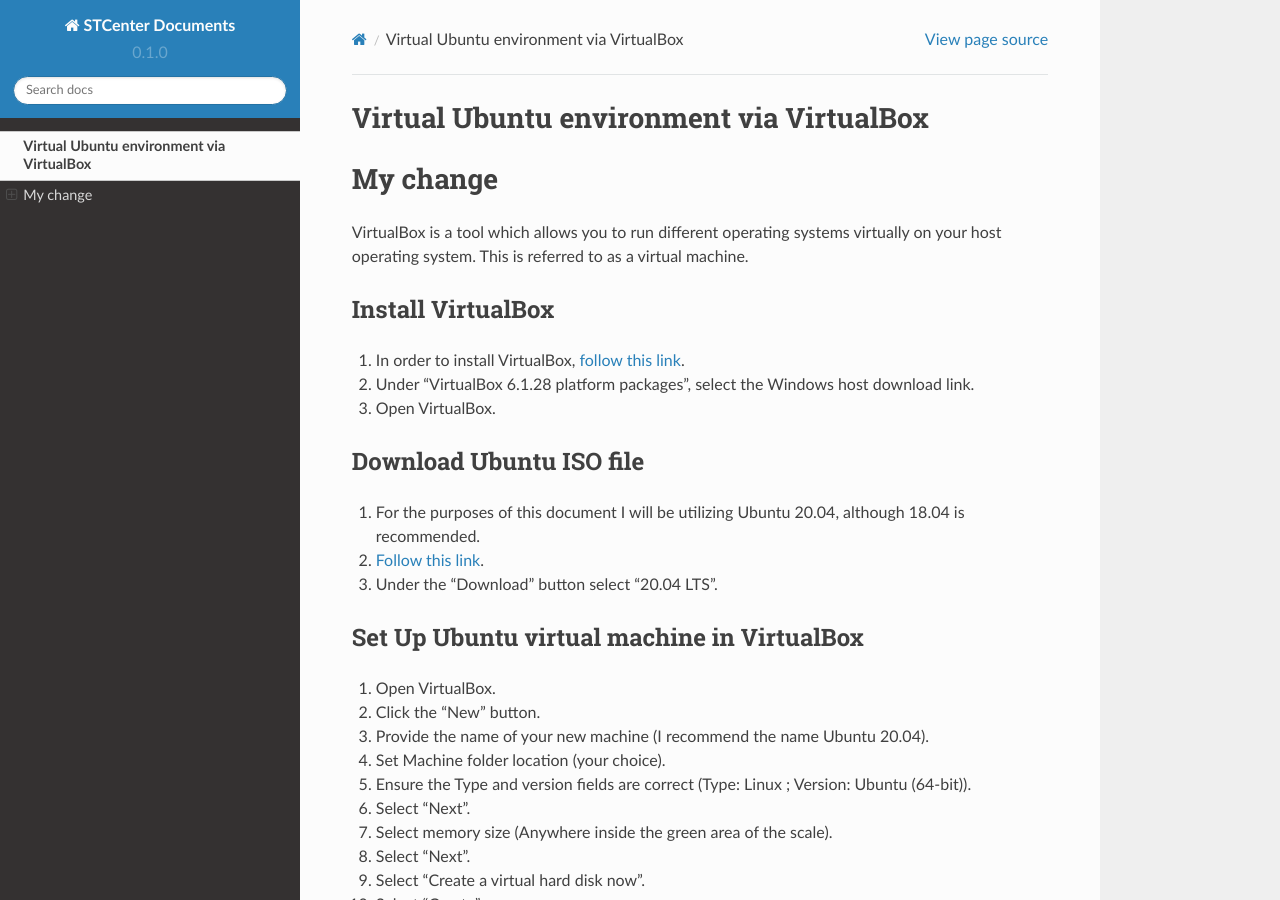
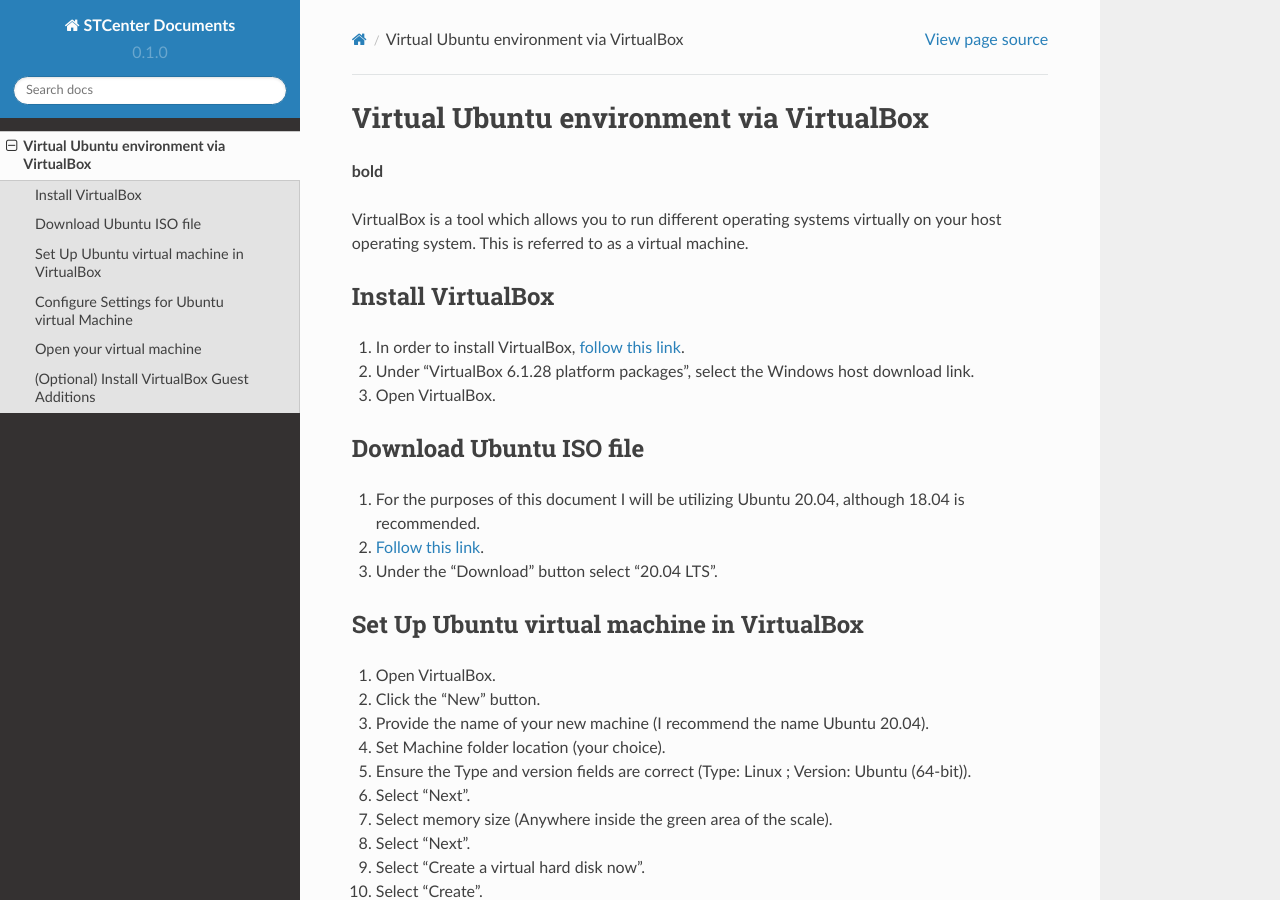
Before and after one commit to SivanuHappy/readthedocsrepo, a Sphinx documentation site: the page built from docs/source/venv-ubuntu.rst, in a window 1280 px wide and 900 px high. Built offline with Sphinx 7.4.7 and the Read the Docs theme 2.0.0, drawn with Linux system fonts in a browser that asks for light colours.

Commit message:
Update venv-ubuntu.rst

```diff
--- a/docs/source/venv-ubuntu.rst
+++ b/docs/source/venv-ubuntu.rst
@@ -1,8 +1,7 @@
 Virtual Ubuntu environment via VirtualBox
 =========================================
 
-My change
-===========
+**bold**
 
 VirtualBox is a tool which allows you to run different operating systems virtually on your host operating system. This is referred to as a virtual machine.
 
```
